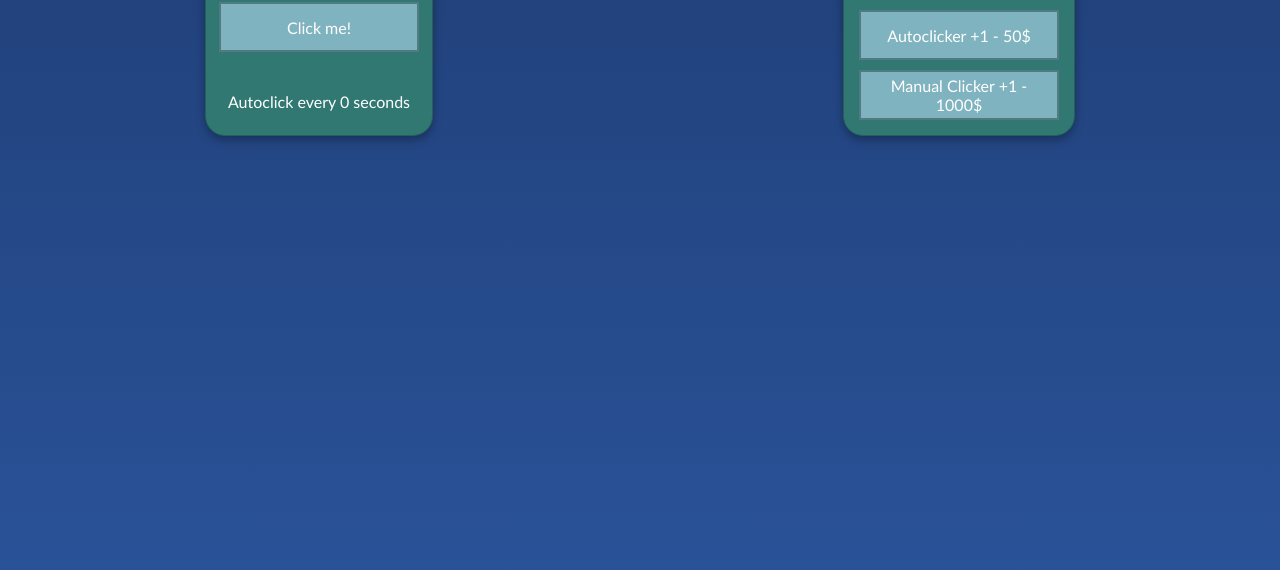
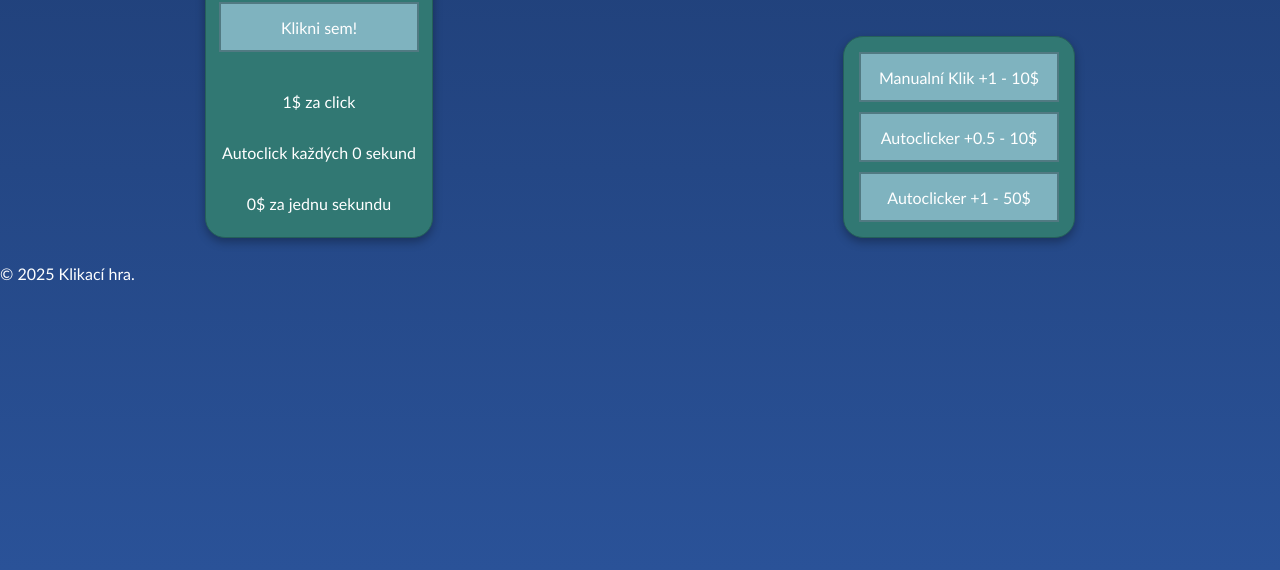
Before and after one commit to Dockedchutoy/clicker_web, a plain HTML site: page index.html in a window 1280 px wide. Shown: the part 230-800 px from the top of the page. Drawn offline with Linux system fonts and the light colour scheme.

Commit message:
hffffff ja na to nemam

```diff
--- a/index.html
+++ b/index.html
@@ -11,22 +11,29 @@
         <h1>Simple Clicker</h1>
     </header>
 
-    <div id="content">
+    <main id="content">
 
     <div id="clicker_view">
         <div id="counter">0</div>
-        <button id="clicker">Click me!</button>
+        <button id="clicker">Klikni sem!</button>
         <br/>
-        <p id="ac_interval_view">Autoclick every 0 seconds</p> <!-- ano mohl bych to kurva udělat že nastavim barvu v css souboru ale mrdám na to bruh-->
+        <p id="mc_per_click">1$ za click</p>
+        <p id="ac_interval_view">Autoclick každých 0 sekund</p> <!-- ano mohl bych to kurva udělat že nastavim barvu v css souboru ale mrdám na to bruh-->
+        <p id="ac_per_click">0$ za jednu sekundu</p>
     </div>
 
     <div id="sidebar">
-        <button id="upgrade1">Autoclicker +2 - 10$</button>
+        <button id="upgrade_mc">Manualní Klik +1 - 10$</button>
+        <button id="upgrade1">Autoclicker +0.5 - 10$</button>
         <button id="upgrade2">Autoclicker +1 - 50$</button>
-        <button id="upgrade_mc">Manual Clicker +1 - 1000$</button>
     </div>
 
-    </div>
+    </main>
+
+    <footer id="footer">
+        <p>© 2025 Klikací hra.</p>
+    </footer>
+
     <script src="script.js"></script>
 </body>
 </html>
```
